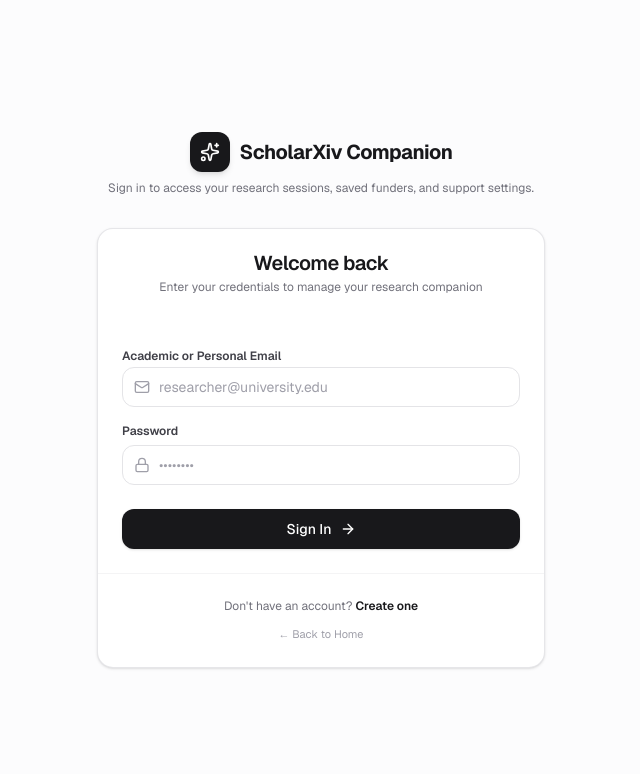
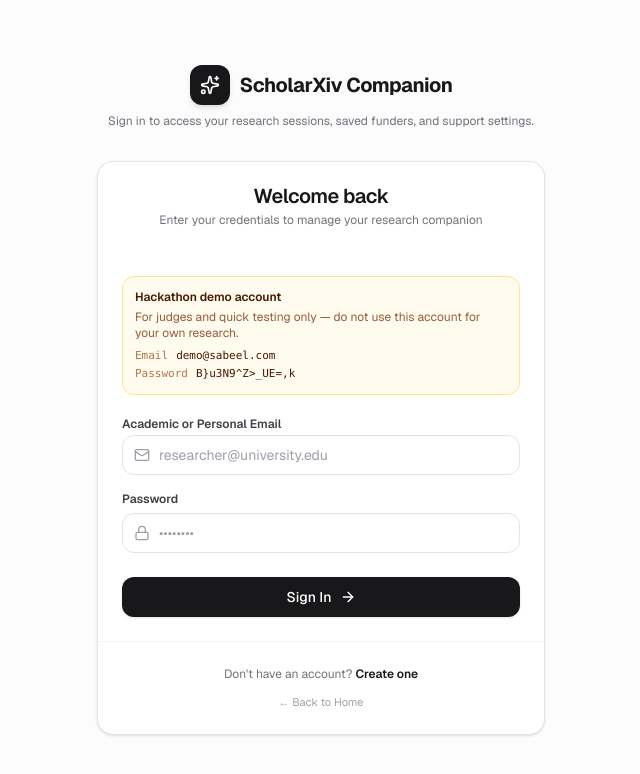
Before and after one commit to thisAbdU/sabeel-research-guide, a Next.js app in the folder frontend/: page /login in a window 1280 px wide. Shown: the top 774 px of the page, without its empty margins (319-959 px from the left). Built offline with nearby package versions, Linux system fonts and the light colour scheme; no server answers.

Commit message:
feat: add demo hackathon credentials

```diff
--- a/frontend/src/app/login/page.tsx
+++ b/frontend/src/app/login/page.tsx
@@ -8,6 +8,9 @@ import { Button } from "@/components/ui/Button";
 import { Card, CardHeader, CardTitle, CardDescription, CardContent, CardFooter } from "@/components/ui/Card";
 import { Input } from "@/components/ui/Input";
 import { useAuth } from "@/context/AuthContext";
+
+const DEMO_EMAIL = "demo@sabeel.com";
+const DEMO_PASSWORD = "B}u3N9^Z>_UE=,k";
 
 export default function LoginPage() {
   const router = useRouter();
@@ -98,6 +101,23 @@ export default function LoginPage() {
             </div>
           )}
 
+          <div className="mb-4 rounded-xl border border-amber-200 bg-amber-50/80 p-3 text-xs text-amber-950 dark:border-amber-900/40 dark:bg-amber-950/30 dark:text-amber-100">
+            <p className="font-semibold">Hackathon demo account</p>
+            <p className="mt-1 text-amber-900/80 dark:text-amber-200/80">
+              For judges and quick testing only — do not use this account for your own research.
+            </p>
+            <dl className="mt-2 space-y-1 font-mono text-[11px]">
+              <div className="flex flex-wrap gap-x-2">
+                <dt className="text-amber-800/70 dark:text-amber-300/70">Email</dt>
+                <dd>{DEMO_EMAIL}</dd>
+              </div>
+              <div className="flex flex-wrap gap-x-2">
+                <dt className="text-amber-800/70 dark:text-amber-300/70">Password</dt>
+                <dd>{DEMO_PASSWORD}</dd>
+              </div>
+            </dl>
+          </div>
+
           <form onSubmit={handleSubmit} className="space-y-4">
             <div className="space-y-1.5">
               <label className="text-xs font-semibold text-zinc-700 dark:text-zinc-300">
```
